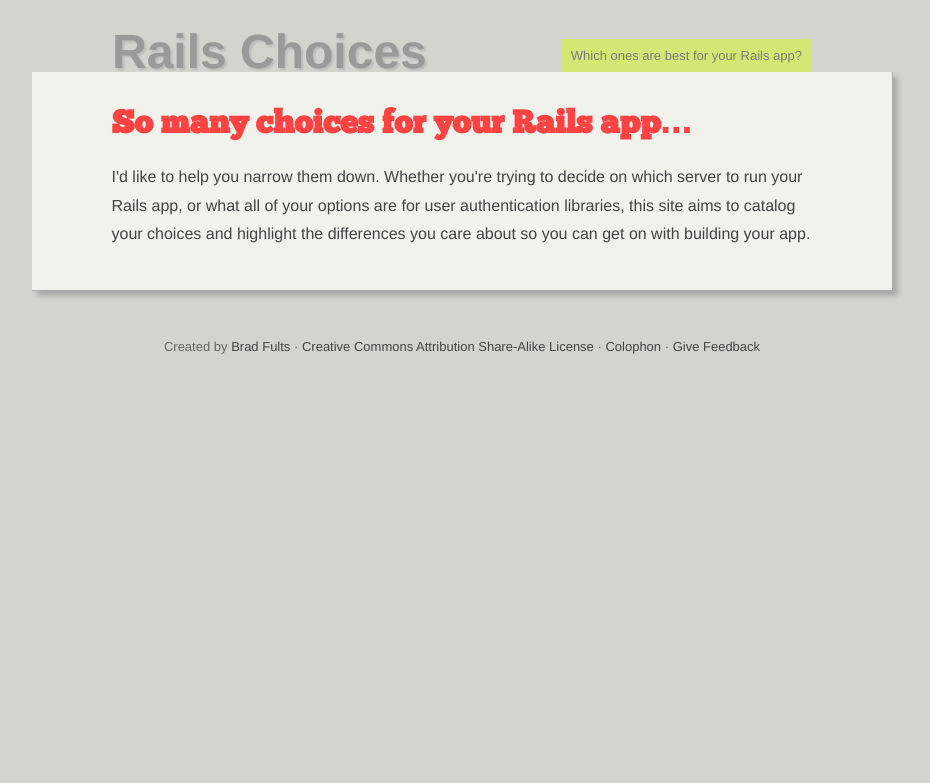
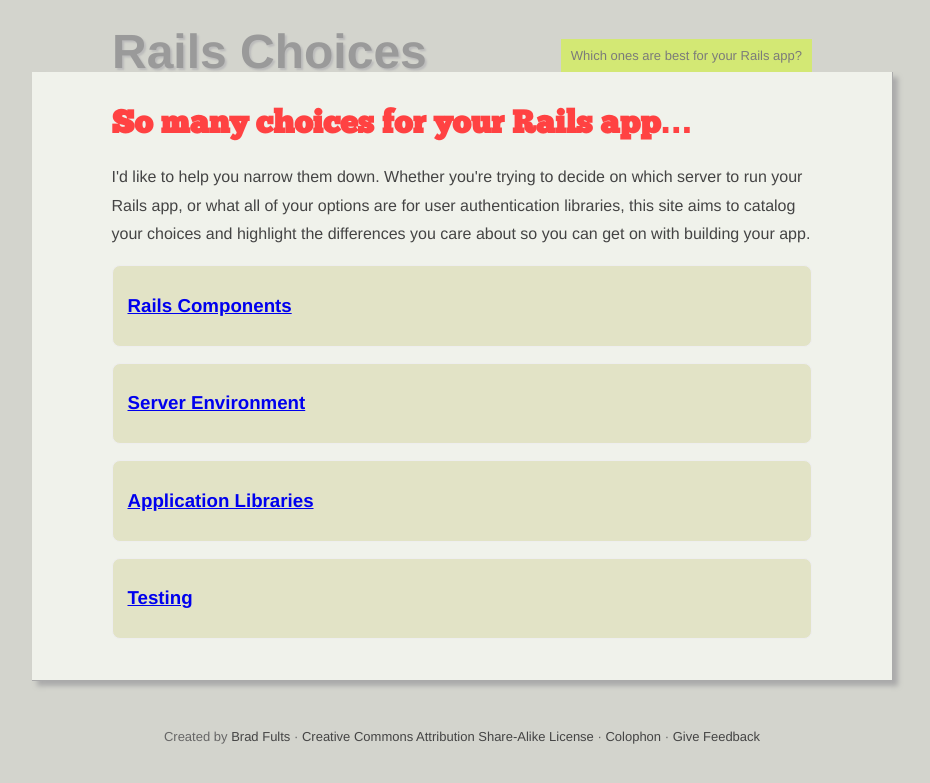
Before and after one commit to h3h/railschoices.com, a Jekyll site: the page built from index.html, in a window 1280 px wide. Shown: the top 783 px of the page, without its empty margins (178-1108 px from the left). Built offline with Jekyll 4.4.1, drawn with Linux system fonts in a browser that asks for light colours.

Commit message:
Add topic list to index.

```diff
--- /dev/null
+++ b/_includes/list_topics.html
@@ -0,0 +1,5 @@
+{% for topic in page.topics %}
+<div class="item">
+  <h3><a href="{{topic.url}}">{{topic.name}}</a></h3>
+</div>
+{% endfor %}
--- a/index.html
+++ b/index.html
@@ -1,6 +1,15 @@
 ---
 layout: default
 title: Rails Choices - Which ones are best for your Rails app?
+topics:
+ - name: Rails Components
+   url : /rails.html
+ - name: Server Environment
+   url : /environment.html
+ - name: Application Libraries
+   url : /application.html
+ - name: Testing
+   url : /testing.html
 ---
 <h1>So many choices for your Rails app&hellip;</h1>
 <p class="section_header">
@@ -10,3 +19,5 @@ title: Rails Choices - Which ones are best for your Rails app?
   highlight the differences you care about so you can get on with building
   your app.
 </p>
+
+{% include list_topics.html %}
```
